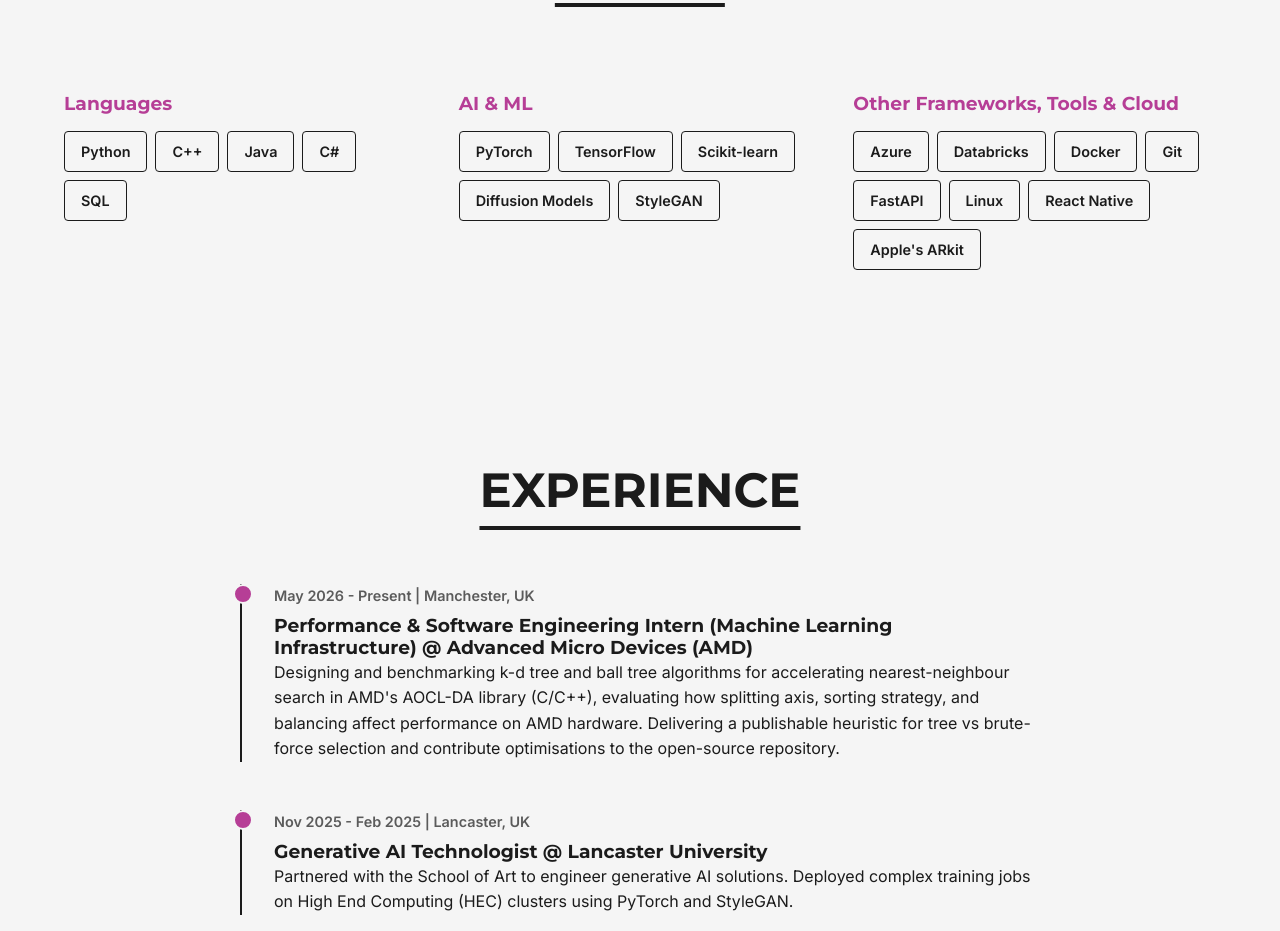
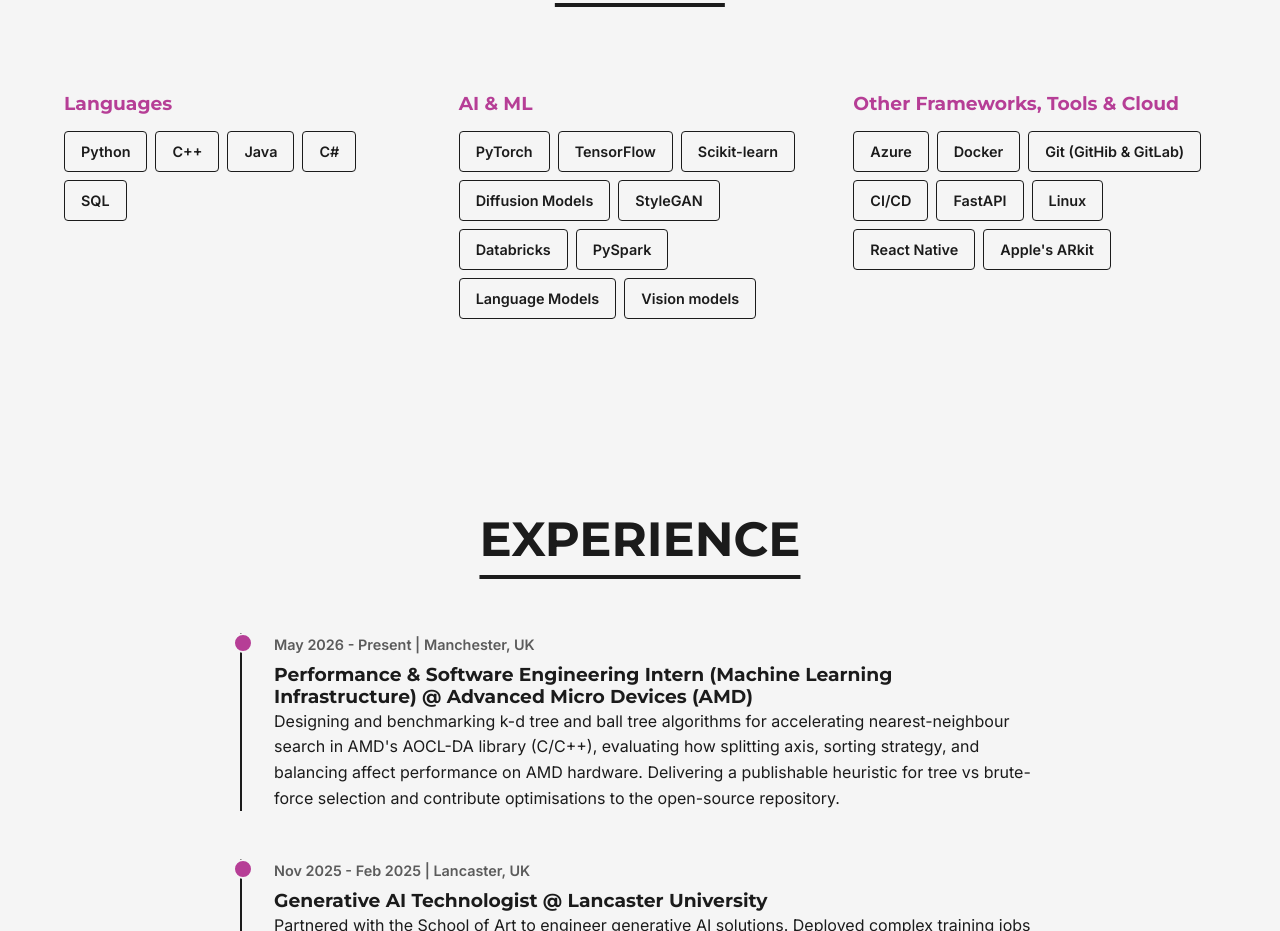
Before and after one commit to Duli97-2/duli97-2.github.io, a plain HTML site: page index.html in a window 1280 px wide. Shown: the part 946-1877 px from the top of the page. Drawn offline with Linux system fonts and the light colour scheme.

Commit message:
skills update

```diff
--- a/index.html
+++ b/index.html
@@ -508,6 +508,10 @@
                     <span class="skill-tag">Scikit-learn</span>
                     <span class="skill-tag">Diffusion Models</span>
                     <span class="skill-tag">StyleGAN</span>
+                    <span class="skill-tag">Databricks</span>
+                    <span class="skill-tag">PySpark</span>
+                    <span class="skill-tag">Language Models</span>
+                    <span class="skill-tag">Vision models</span>
                 </div>
             </div>
 
@@ -515,9 +519,9 @@
                 <h3>Other Frameworks, Tools & Cloud</h3>
                 <div class="skill-items">
                     <span class="skill-tag">Azure</span>
-                    <span class="skill-tag">Databricks</span>
                     <span class="skill-tag">Docker</span>
-                    <span class="skill-tag">Git</span>
+                    <span class="skill-tag">Git (GitHib & GitLab)</span>
+                    <span class="skill-tag">CI/CD</span>
                     <span class="skill-tag">FastAPI</span>
                     <span class="skill-tag">Linux</span>
                     <span class="skill-tag">React Native</span>
```
